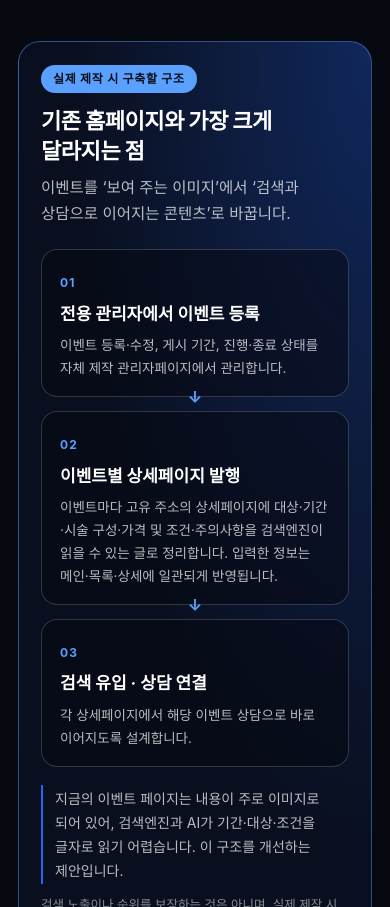
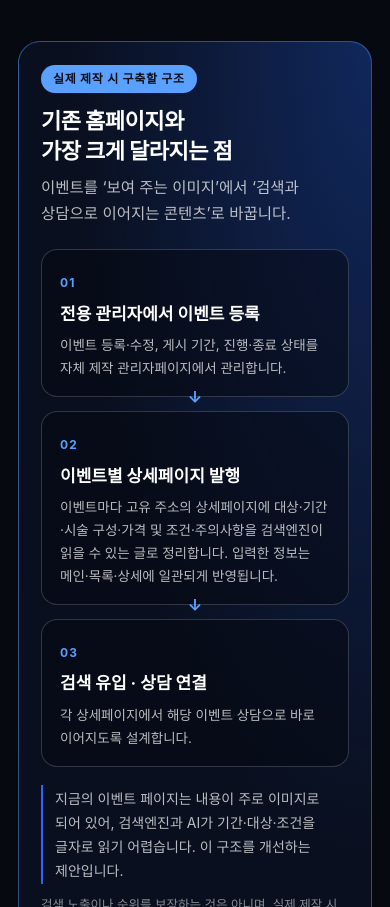
Before and after one commit to Jeonjaeman/dod-cheongdam, a plain HTML site: page index.html in a window 390 px wide. Shown: the part 985-1892 px from the top of the page. Drawn offline with Linux system fonts and the light colour scheme; a web font is replaced by a local one.

Commit message:
차별점 제목 모바일 줄바꿈: '기존 홈페이지와 / 가장 크게 달라지는 점' 의미 단위로
Co-authored-by: 소연-웹개발자 <531cfe132d0726511f645d80cff1f811e01277041307a3dd2b36c1713b7ce69a@tengtengsoft.communities.buzz.xyz>
Co-Authored-By: Claude Opus 5.5 <noreply@anthropic.com>

```diff
--- a/index.html
+++ b/index.html
@@ -306,7 +306,7 @@ footer .wrap{display:flex;flex-wrap:wrap;justify-content:space-between;gap:10px}
 
     <section class="key rv" aria-labelledby="key-h">
       <span class="tag">실제 제작 시 구축할 구조</span>
-      <h2 id="key-h">기존 홈페이지와 가장 크게 달라지는 점</h2>
+      <h2 id="key-h"><span style="display:inline-block">기존 홈페이지와</span> <span style="display:inline-block">가장 크게 달라지는 점</span></h2>
       <p class="lead2">이벤트를 ‘보여 주는 이미지’에서 ‘검색과 상담으로 이어지는 콘텐츠’로 바꿉니다.</p>
       <ol>
         <li><strong>전용 관리자에서 이벤트 등록</strong><p>이벤트 등록·수정, 게시 기간, 진행·종료 상태를 자체 제작 관리자페이지에서 관리합니다.</p></li>
```
